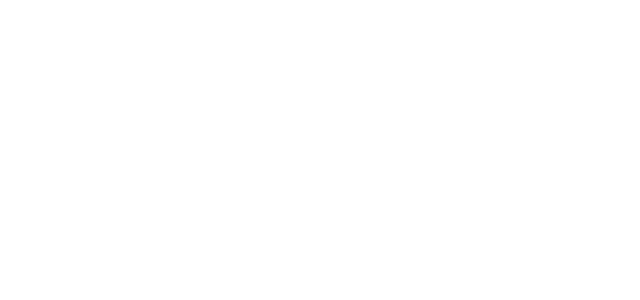
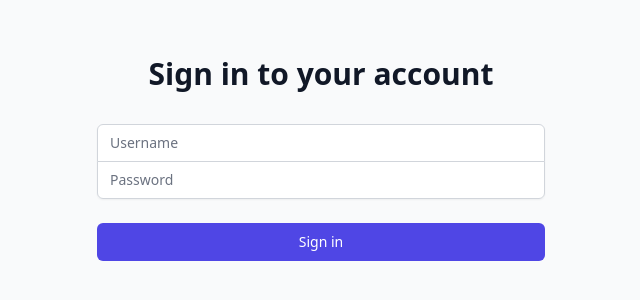
Before and after one commit to allenjiang666/Moi, a Nuxt app: page /login in a window 1280 px wide. Before the commit this address had no page. Shown: the part 254-554 px from the top of the page, without its empty margins (319-959 px from the left). Built offline with nearby package versions, Linux system fonts and the light colour scheme.

Commit message:
add auth

```diff
--- /dev/null
+++ b/composables/useAuth.js
@@ -0,0 +1,43 @@
+import { ref } from 'vue';
+import { useRouter, navigateTo } from '#app';
+
+export function useAuth() {
+  const isAuthenticated = ref(false);
+  const error = ref('');
+
+  // Hardcoded credentials
+  const VALID_USERNAME = 'limei';
+  const VALID_PASSWORD = 'psd123';
+
+  const login = async (username, password) => {
+    if (username === VALID_USERNAME && password === VALID_PASSWORD) {
+      isAuthenticated.value = true;
+      localStorage.setItem('isAuthenticated', 'true');
+      error.value = '';
+      return true;
+    } else {
+      error.value = 'Invalid username or password';
+      return false;
+    }
+  };
+
+  const logout = () => {
+    isAuthenticated.value = false;
+    localStorage.removeItem('isAuthenticated');
+    navigateTo('/login');
+  };
+
+  const checkAuth = () => {
+    const auth = localStorage.getItem('isAuthenticated');
+    isAuthenticated.value = auth === 'true';
+    return isAuthenticated.value;
+  };
+
+  return {
+    isAuthenticated,
+    error,
+    login,
+    logout,
+    checkAuth
+  };
+}
--- a/pages/index.vue
+++ b/pages/index.vue
@@ -11,6 +11,10 @@
 import dialoguesData from '@/assets/dialogues.json'
 import Sidebar from '@/components/Sidebar.vue'
 import DialogueView from '@/components/DialogueView.vue'
+
+definePageMeta({
+    middleware: 'auth'
+})
 
 const dialogues = ref([])
 const selectedDialogue = ref(null)
--- /dev/null
+++ b/pages/login.vue
@@ -0,0 +1,60 @@
+<template>
+    <div class="min-h-screen flex items-center justify-center bg-gray-50 py-12 px-4 sm:px-6 lg:px-8">
+        <div class="max-w-md w-full space-y-8">
+            <div>
+                <h2 class="mt-6 text-center text-3xl font-extrabold text-gray-900">
+                    Sign in to your account
+                </h2>
+            </div>
+            <form class="mt-8 space-y-6" @submit.prevent="handleLogin">
+                <div class="rounded-md shadow-sm -space-y-px">
+                    <div>
+                        <label for="username" class="sr-only">Username</label>
+                        <input id="username" v-model="username" name="username" type="text" required
+                            class="appearance-none rounded-none relative block w-full px-3 py-2 border border-gray-300 placeholder-gray-500 text-gray-900 rounded-t-md focus:outline-none focus:ring-primary focus:border-primary focus:z-10 sm:text-sm"
+                            placeholder="Username" />
+                    </div>
+                    <div>
+                        <label for="password" class="sr-only">Password</label>
+                        <input id="password" v-model="password" name="password" type="password" required
+                            class="appearance-none rounded-none relative block w-full px-3 py-2 border border-gray-300 placeholder-gray-500 text-gray-900 rounded-b-md focus:outline-none focus:ring-primary focus:border-primary focus:z-10 sm:text-sm"
+                            placeholder="Password" />
+                    </div>
+                </div>
+
+                <div v-if="auth.error" class="text-red-500 text-sm text-center">
+                    {{ auth.error }}
+                </div>
+
+                <div>
+                    <button type="submit"
+                        class="group relative w-full flex justify-center py-2 px-4 border border-transparent text-sm font-medium rounded-md text-white bg-primary hover:bg-primary-dark focus:outline-none focus:ring-2 focus:ring-offset-2 focus:ring-primary">
+                        Sign in
+                    </button>
+                </div>
+            </form>
+        </div>
+    </div>
+</template>
+
+<script setup>
+import { ref } from 'vue';
+import { useAuth } from '~/composables/useAuth';
+import { navigateTo } from '#app';
+
+const auth = useAuth();
+const username = ref('');
+const password = ref('');
+
+const handleLogin = async () => {
+    const success = await auth.login(username.value, password.value);
+    if (success) {
+        navigateTo('/');
+    }
+};
+
+// If already authenticated, redirect to home
+if (auth.checkAuth()) {
+    navigateTo('/');
+}
+</script>
```
Also changed, not shown: middleware/auth.js (added, +9 -0 lines).
